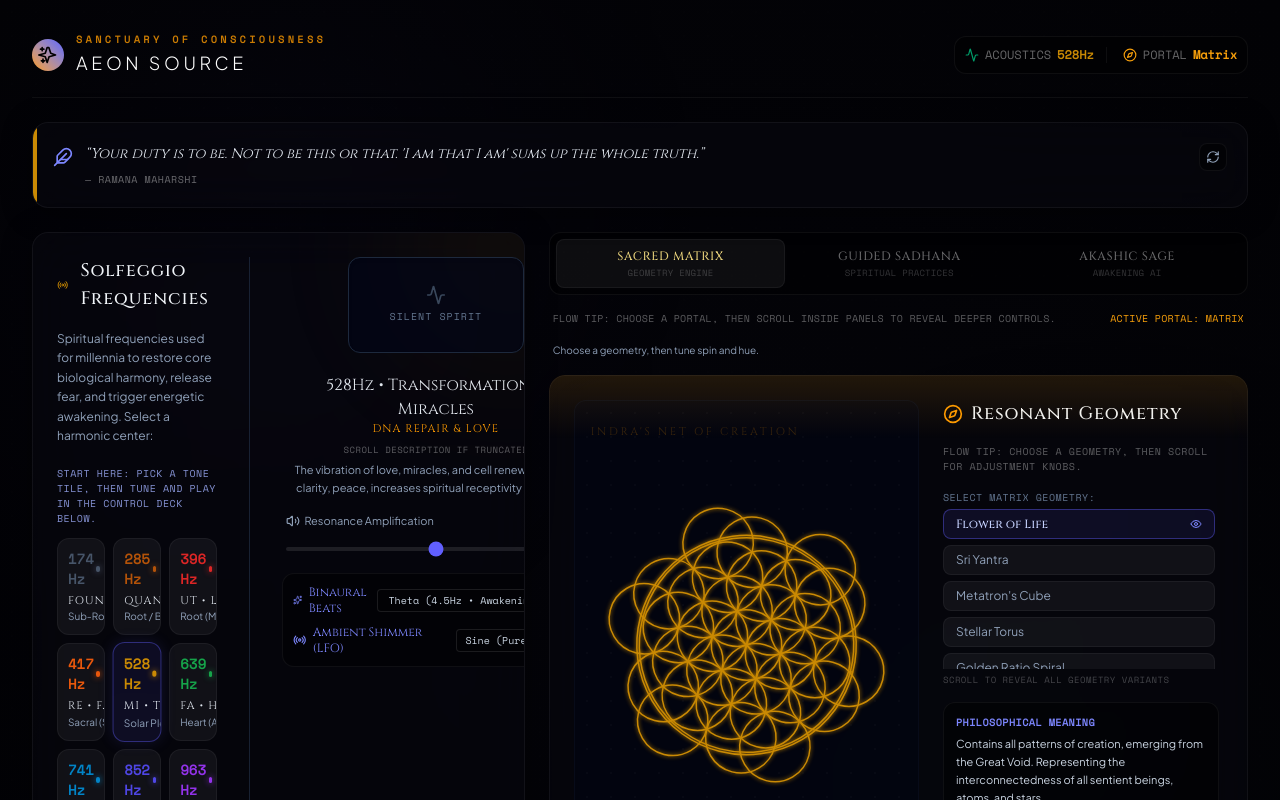
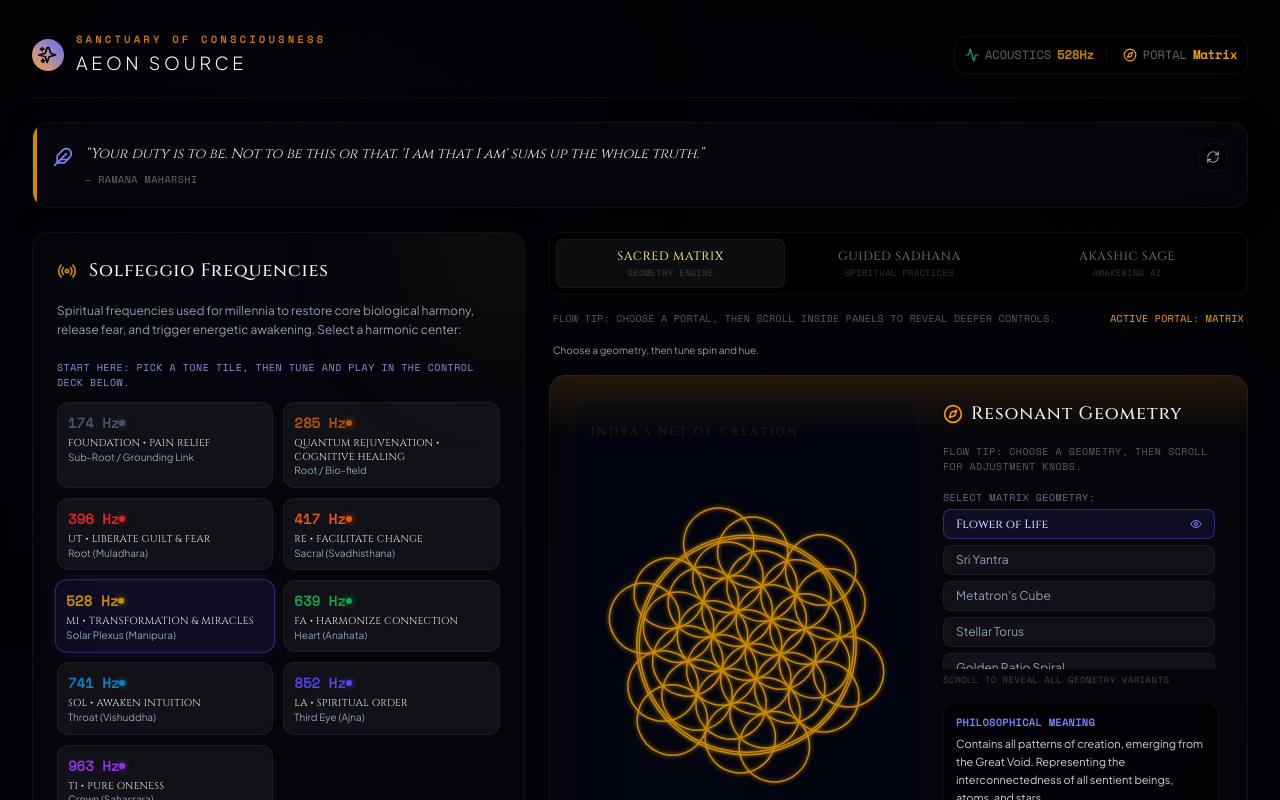
Before and after one commit to nest9tx/Aeon, a React (Vite) app: page / in a window 1280 px wide. Shown: the top 800 px of the page. Built offline with nearby package versions, Linux system fonts and the light colour scheme.

Commit message:
🌀 updated  🌀

```diff
--- a/src/components/SolfeggioTones.tsx
+++ b/src/components/SolfeggioTones.tsx
@@ -408,7 +408,7 @@ export default function SolfeggioTones({ onToneChange, activeFrequencyOverride }
         style={{ backgroundColor: selectedTone.color, opacity: isPlaying ? 0.22 : 0.08 }}
       />
 
-      <div className="flex flex-col xl:flex-row gap-8">
+      <div className="flex flex-col gap-8">
         {/* Solfeggio Menu Selector - Left Column */}
         <div className="flex-1">
           <div className="flex items-center gap-3 mb-4">
@@ -426,7 +426,7 @@ export default function SolfeggioTones({ onToneChange, activeFrequencyOverride }
             Start Here: pick a tone tile, then tune and play in the control deck below.
           </div>
 
-          <div className="grid grid-cols-1 sm:grid-cols-3 lg:grid-cols-3 gap-2">
+          <div className="grid grid-cols-2 2xl:grid-cols-3 gap-2.5">
             {SOLFEGGIO_TONES.map((tone) => {
               const isCurrent = tone.id === selectedTone.id;
               return (
@@ -449,10 +449,10 @@ export default function SolfeggioTones({ onToneChange, activeFrequencyOverride }
                       style={{ backgroundColor: tone.color, boxShadow: `0 0 6px ${tone.color}` }}
                     />
                   </div>
-                  <span className="text-[11px] font-serif uppercase tracking-widest text-slate-200 truncate">
+                  <span className="text-[10px] font-serif uppercase tracking-wide leading-snug text-slate-200">
                     {tone.name} • {tone.syllable}
                   </span>
-                  <span className="text-[10px] text-slate-400 font-sans truncate">
+                  <span className="text-[10px] text-slate-400 font-sans leading-tight">
                     {tone.chakra}
                   </span>
                 </button>
@@ -462,7 +462,7 @@ export default function SolfeggioTones({ onToneChange, activeFrequencyOverride }
         </div>
 
         {/* Live Audio Controls & Visualizer - Right Column */}
-        <div className="w-full xl:w-[340px] flex flex-col justify-between border-t xl:border-t-0 xl:border-l border-slate-800/80 pt-6 xl:pt-0 xl:pl-8">
+        <div className="w-full flex flex-col justify-between border-t border-slate-800/80 pt-6">
           <div className="flex flex-col items-center">
             {/* Visualizer Circle representation */}
             <div className="relative w-44 h-24 mb-4 rounded-xl border border-slate-800 overflow-hidden bg-slate-950/60 shadow-inner">
```
